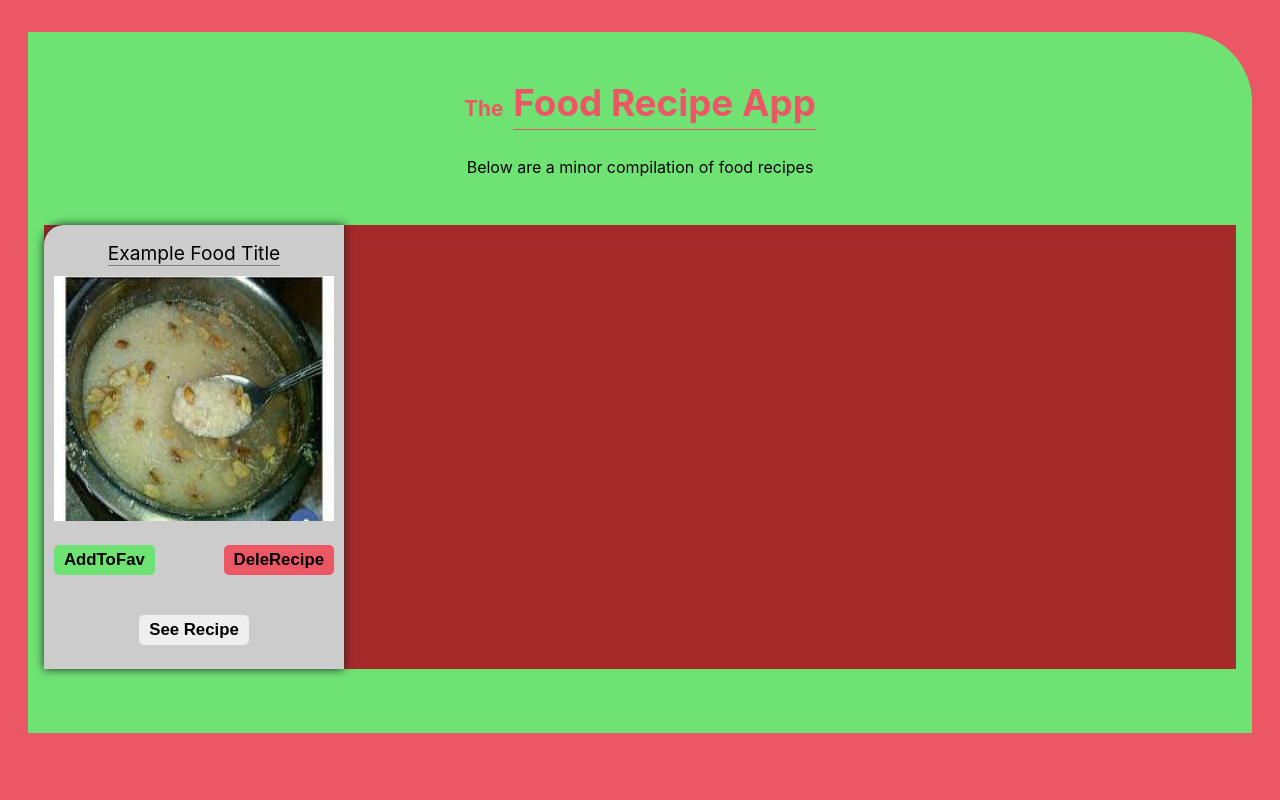
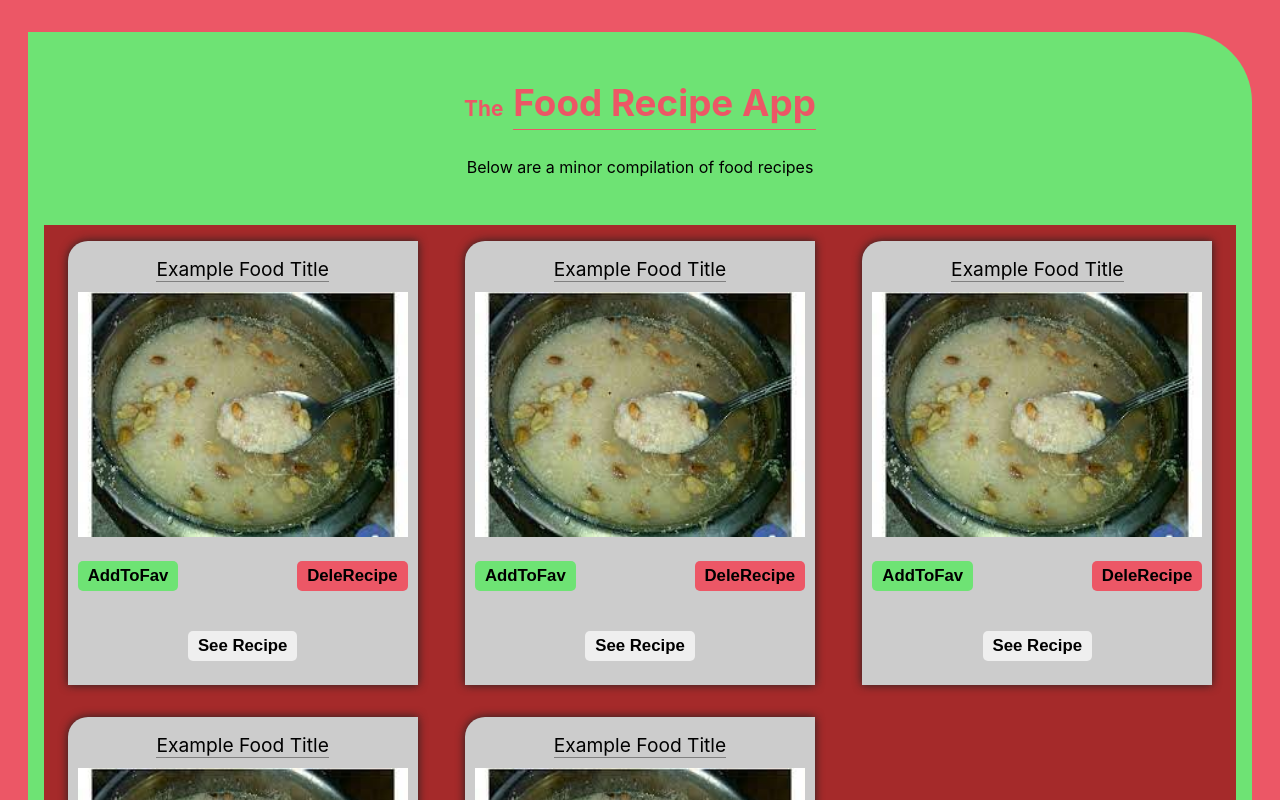
Before and after one commit to RashJrEdmund/food-recipe-app, a React (Create React App) app: page / in a window 1280 px wide. Shown: the top 800 px of the page. Built offline with nearby package versions, Linux system fonts and the light colour scheme.

Commit message:
done initial mapping

```diff
--- a/src/App.jsx
+++ b/src/App.jsx
@@ -1,18 +1,54 @@
+/* eslint-disable react/jsx-pascal-case */
 import './App.css';
+import React from 'react';
+import MyFoodContext from './context/MyContext';
 import FoodContainer from './components/FoodContainer';
 
 function App() {
+  const [foodData, setFoodData] = React.useState([
+    {
+      name: 'Garri',
+      img: 'src',
+      recipe: ['step 1', 'step 2', 'step 3', '...step n'],
+    },
+    {
+      name: 'Garri',
+      img: 'src',
+      recipe: ['step 1', 'step 2', 'step 3', '...step n'],
+    },
+    {
+      name: 'Garri',
+      img: 'src',
+      recipe: ['step 1', 'step 2', 'step 3', '...step n'],
+    },
+    {
+      name: 'Garri',
+      img: 'src',
+      recipe: ['step 1', 'step 2', 'step 3', '...step n'],
+    },
+    {
+      name: 'Garri',
+      img: 'src',
+      recipe: ['step 1', 'step 2', 'step 3', '...step n'],
+    },
+  ]);
+
   return (
+    // eslint-disable-next-line react/jsx-no-constructed-context-values
+    <MyFoodContext.Provider value={{ foodData, setFoodData }}>
       <div className="App">
         <h1 className="App-header">
           <span className="span1">The</span>
           <span className="span2">Food Recipe App</span>
         </h1>
 
-      <p className="below-are">Below are a minor compilation of food recipes</p>
+        <p className="below-are">
+          Below are a minor compilation of food recipes
+        </p>
 
         <FoodContainer />
       </div>
+    </MyFoodContext.Provider>
   );
 }
 
--- a/src/components/FoodContainer.jsx
+++ b/src/components/FoodContainer.jsx
@@ -1,8 +1,10 @@
 import React from 'react';
 import garri from '../data/garri.png';
 import StyledFoodContainer from '../styles/StyledFoodContainer';
+import MyFoodContext from '../context/MyContext';
 
 export default function FoodContainer() {
+  const { foodData } = React.useContext(MyFoodContext);
   const [showRecipe, setShowRecipe] = React.useState(false);
 
   const handleShowRecipe = () => {
@@ -11,13 +13,15 @@ export default function FoodContainer() {
 
   return (
     <StyledFoodContainer>
+      {foodData.map((piece) => {
+        return (
           <div className="food-div">
             <div
               className={
                 showRecipe ? 'food-recipe active-food-recipe' : 'food-recipe'
               }
             >
-          <h1>How to prepare Sample food</h1>
+              <h1>How to prepare {piece.name} </h1>
               <ol>
                 <li>step 1</li>
                 <li>step 2</li>
@@ -42,10 +46,16 @@ export default function FoodContainer() {
               </button>
             </div>
 
-        <button className="see-recipe" type="button" onClick={handleShowRecipe}>
+            <button
+              className="see-recipe"
+              type="button"
+              onClick={handleShowRecipe}
+            >
               See Recipe
             </button>
           </div>
+        );
+      })}
     </StyledFoodContainer>
   );
 }
--- /dev/null
+++ b/src/context/MyContext.js
@@ -0,0 +1,5 @@
+import React from 'react';
+
+const MyFoodContext = React.createContext();
+
+export default MyFoodContext;
--- a/src/styles/StyledFoodContainer.js
+++ b/src/styles/StyledFoodContainer.js
@@ -2,8 +2,10 @@ import styled from 'styled-components';
 
 const StyledFoodContainer = styled.div`
   background-color: brown;
-  display: flex;
+  display: grid;
+  grid-template-columns: repeat(3, 1fr);
   align-items: center;
+  justify-content: space-evenly;
   width: 100%;
   /* max-width: 1000px; */
   height: fit-content;
@@ -16,7 +18,9 @@ const StyledFoodContainer = styled.div`
     flex-direction: column;
     align-items: center;
     padding: 1rem 10px;
-    width: 300px;
+    margin: 1rem auto;
+    max-width: 350px;
+    width: 100%;
     height: fit-content;
     border-radius: 20px 0 0;
     box-shadow: 0 0 10px #222;
```
Lines whose indentation alone changed are shown as unchanged.
